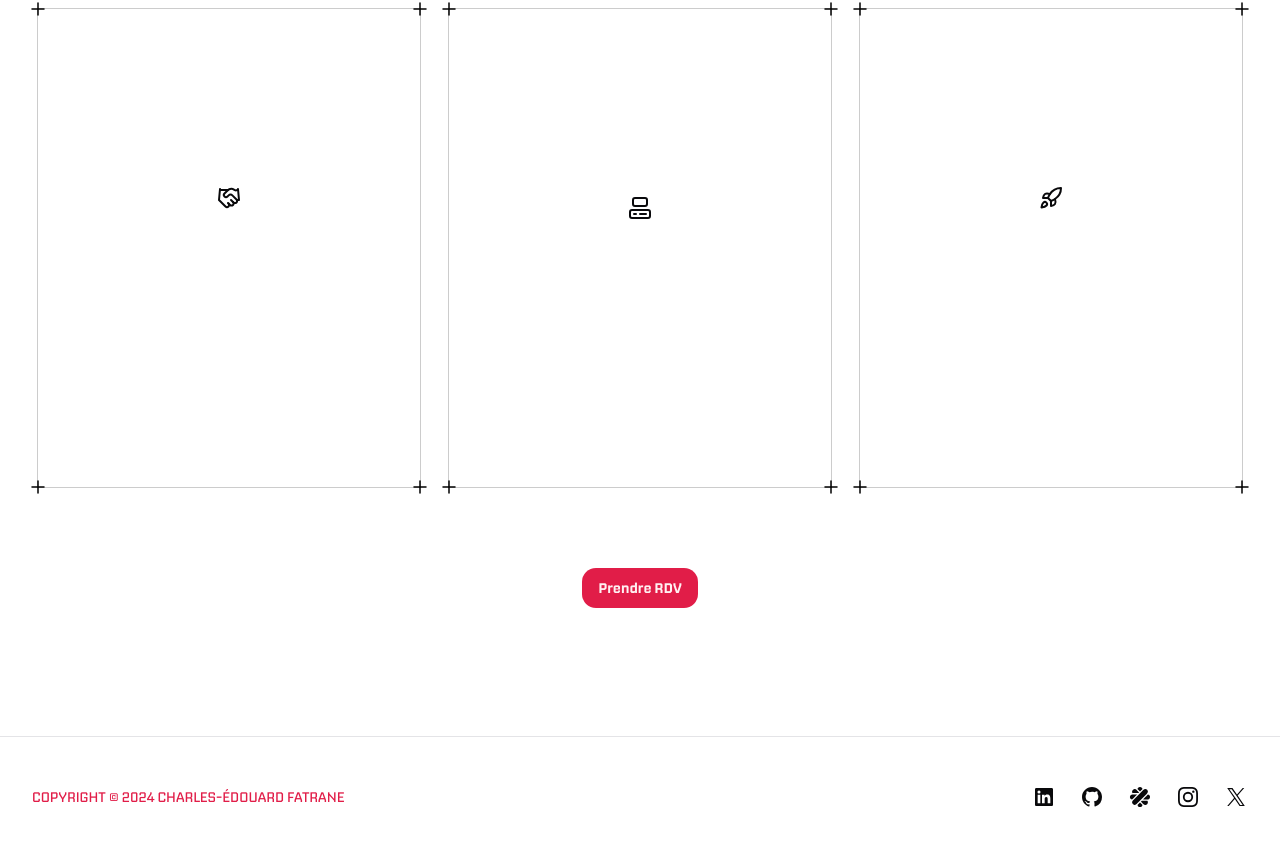
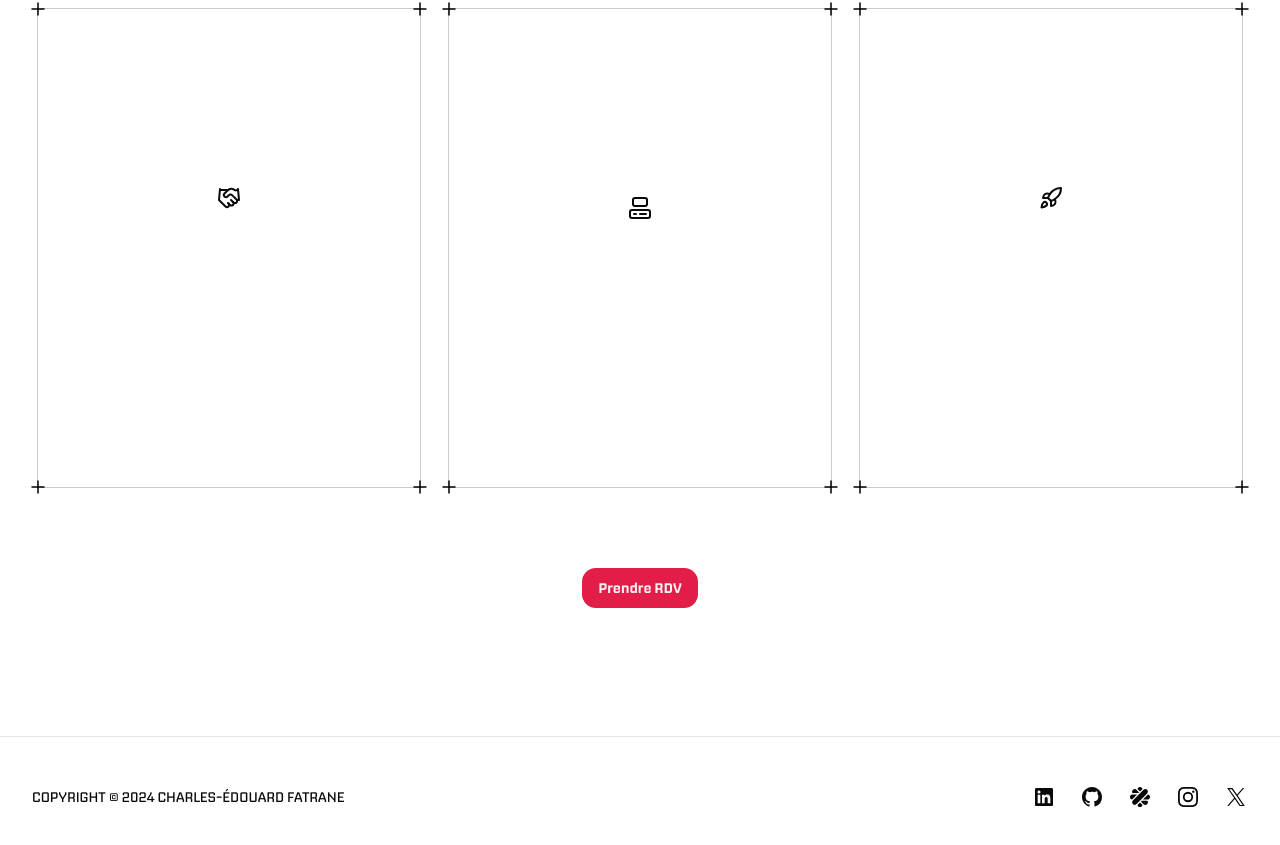
Before and after one commit to cfatrane/portfolio, a Next.js app: page / in a window 1280 px wide. Shown: the part 2552-3397 px from the top of the page. Built offline with nearby package versions, Linux system fonts and the light colour scheme.

Commit message:
change color of footer

```diff
--- a/src/components/shared/Footer.tsx
+++ b/src/components/shared/Footer.tsx
@@ -91,7 +91,7 @@ export function Footer() {
         </div>
 
         <div className="mt-8 md:order-1 md:mt-0">
-          <p className="text-center text-sm leading-5 text-primary">
+          <p className="text-center text-sm leading-5 text-foreground">
             COPYRIGHT &copy; {new Date().getFullYear()} CHARLES-ÉDOUARD FATRANE
           </p>
         </div>
```
